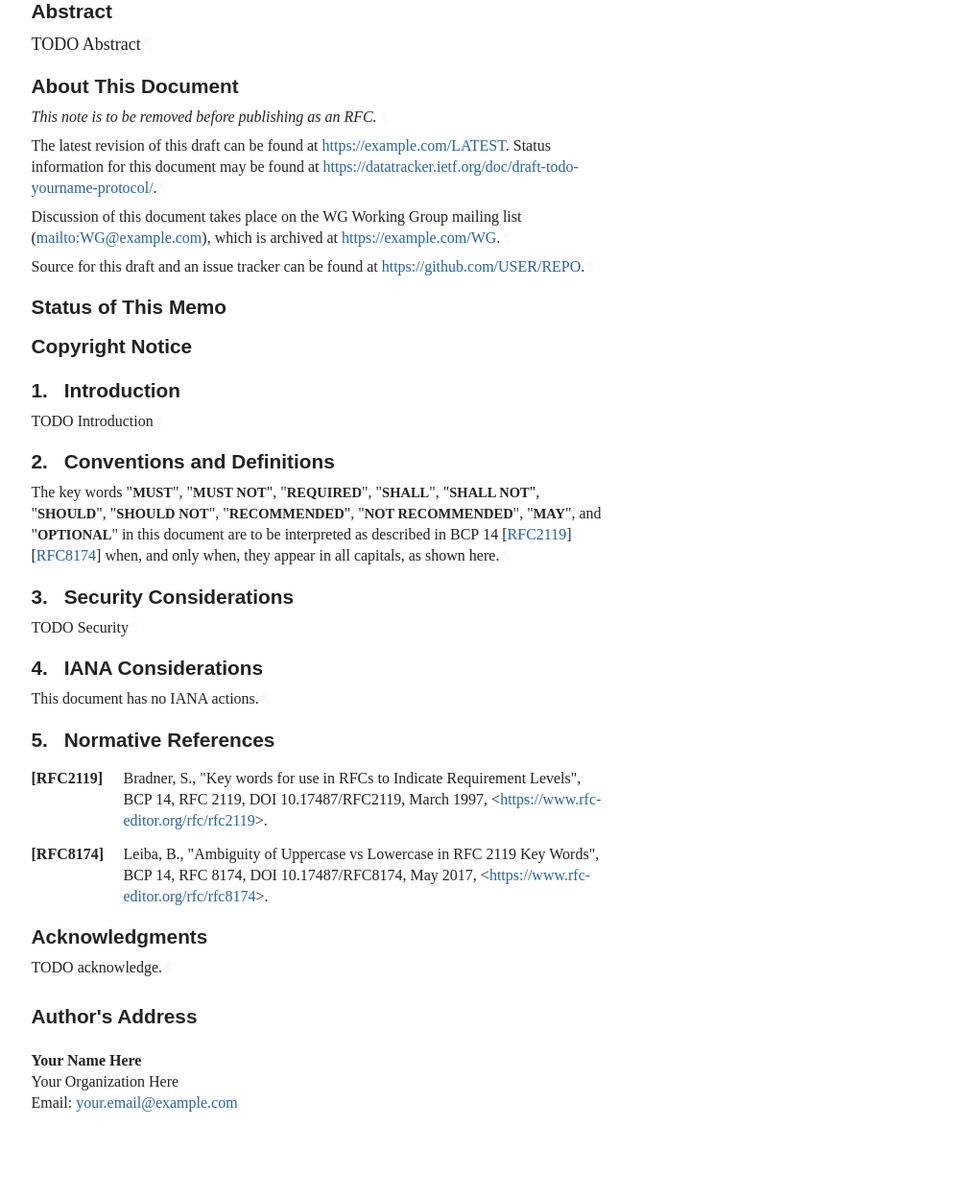
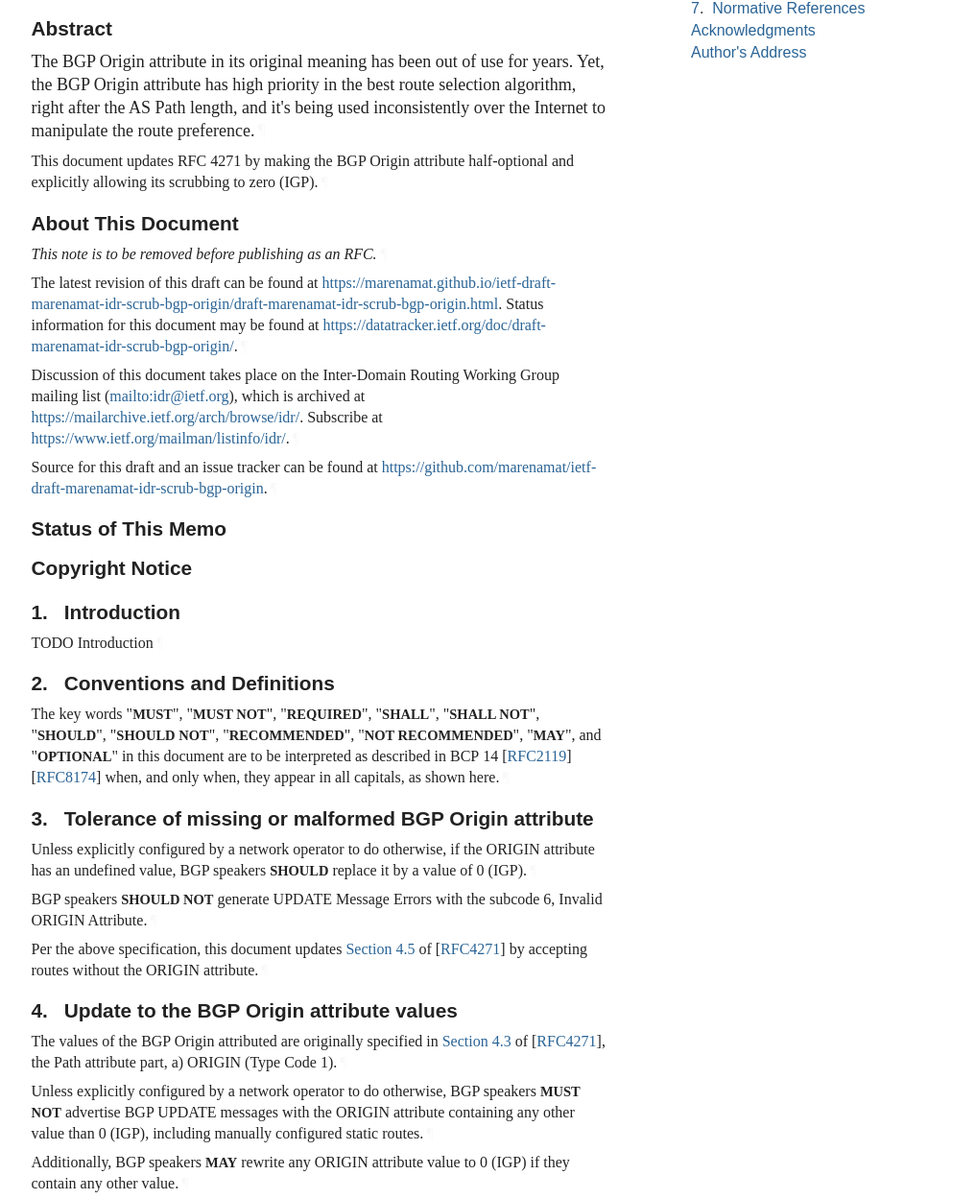
Before and after one commit to marenamat/ietf-draft-marenamat-idr-scrub-bgp-origin, a plain HTML site: page draft-marenamat-idr-scrub-bgp-origin.html in a window 1280 px wide. Shown: the part 313-1562 px from the top of the page at 96% size, without its empty margins (92-1108 px from the left). Drawn offline with Linux system fonts and the light colour scheme; a web font is replaced by a local one.

Commit message:
Script updating gh-pages from c3ee3e6. [ci skip]

```diff
--- a/draft-marenamat-idr-scrub-bgp-origin.html
+++ b/draft-marenamat-idr-scrub-bgp-origin.html
@@ -5,15 +5,19 @@
 <meta content="Common,Latin" name="scripts">
 <meta content="initial-scale=1.0" name="viewport">
 <title>Scrubbing BGP ORIGIN Attribute</title>
-<meta content="Your Name Here" name="author">
+<meta content="Maria Matejka" name="author">
 <meta content="
-       TODO Abstract
+       The BGP Origin attribute in its original meaning has been out of use for years.
+Yet, the BGP Origin attribute has high priority in the best route
+selection algorithm, right after the AS Path length, and it's being used
+inconsistently over the Internet to manipulate the route preference.
+       This document updates RFC 4271 by making the BGP Origin attribute half-optional
+and explicitly allowing its scrubbing to zero (IGP).
     " name="description">
 <meta content="xml2rfc 3.31.0" name="generator">
-<meta content="next generation" name="keyword">
-<meta content="unicorn" name="keyword">
-<meta content="sparkling distributed ledger" name="keyword">
-<meta content="draft-todo-yourname-protocol-latest" name="ietf.draft">
+<meta content="EGP" name="keyword">
+<meta content="attribute manipulation" name="keyword">
+<meta content="draft-marenamat-idr-scrub-bgp-origin-latest" name="ietf.draft">
 <!-- Generator version information:
   xml2rfc 3.31.0
     Python 3.12.12
@@ -1048,7 +1052,7 @@ svg :is([fill="white"], [fill^="#fff"]) {
 <td class="right">November 2025</td>
 </tr></thead>
 <tfoot><tr>
-<td class="left">Here</td>
+<td class="left">Matejka</td>
 <td class="center">Expires 5 May 2026</td>
 <td class="right">[Page]</td>
 </tr></tfoot>
@@ -1057,9 +1061,12 @@ svg :is([fill="white"], [fill^="#fff"]) {
 <div id="internal-metadata" class="document-information">
 <dl id="identifiers">
 <dt class="label-workgroup">Workgroup:</dt>
-<dd class="workgroup">WG Working Group</dd>
+<dd class="workgroup">Inter-Domain Routing</dd>
 <dt class="label-internet-draft">Internet-Draft:</dt>
-<dd class="internet-draft">draft-todo-yourname-protocol-latest</dd>
+<dd class="internet-draft">draft-marenamat-idr-scrub-bgp-origin-latest</dd>
+<dt class="label-updates">Updates:</dt>
+<dd class="updates">
+<a href="https://www.rfc-editor.org/rfc/rfc4271" class="eref">4271</a> (if approved)</dd>
 <dt class="label-published">Published:</dt>
 <dd class="published">
 <time datetime="2025-11-01" class="published">1 November 2025</time>
@@ -1071,8 +1078,8 @@ svg :is([fill="white"], [fill^="#fff"]) {
 <dt class="label-authors">Author:</dt>
 <dd class="authors">
 <div class="author">
-      <div class="author-name">Y. N. Here</div>
-<div class="org">Your Organization Here</div>
+      <div class="author-name">M. Matejka</div>
+<div class="org">CZ.NIC</div>
 </div>
 </dd>
 </dl>
@@ -1080,7 +1087,12 @@ svg :is([fill="white"], [fill^="#fff"]) {
 <h1 id="title">Scrubbing BGP ORIGIN Attribute</h1>
 <section id="section-abstract">
       <h2 id="abstract"><a href="#abstract" class="selfRef">Abstract</a></h2>
-<p id="section-abstract-1">TODO Abstract<a href="#section-abstract-1" class="pilcrow">¶</a></p>
+<p id="section-abstract-1">The BGP Origin attribute in its original meaning has been out of use for years.
+Yet, the BGP Origin attribute has high priority in the best route
+selection algorithm, right after the AS Path length, and it's being used
+inconsistently over the Internet to manipulate the route preference.<a href="#section-abstract-1" class="pilcrow">¶</a></p>
+<p id="section-abstract-2">This document updates RFC 4271 by making the BGP Origin attribute half-optional
+and explicitly allowing its scrubbing to zero (IGP).<a href="#section-abstract-2" class="pilcrow">¶</a></p>
 </section>
 <section class="note rfcEditorRemove" id="section-note.1">
       <h2 id="name-about-this-document">
@@ -1088,14 +1100,15 @@ svg :is([fill="white"], [fill^="#fff"]) {
       </h2>
 <p id="section-note.1-1">This note is to be removed before publishing as an RFC.<a href="#section-note.1-1" class="pilcrow">¶</a></p>
 <p id="section-note.1-2">
-        The latest revision of this draft can be found at <span><a href="https://example.com/LATEST">https://example.com/LATEST</a></span>.
-        Status information for this document may be found at <span><a href="https://datatracker.ietf.org/doc/draft-todo-yourname-protocol/">https://datatracker.ietf.org/doc/draft-todo-yourname-protocol/</a></span>.<a href="#section-note.1-2" class="pilcrow">¶</a></p>
+        The latest revision of this draft can be found at <span><a href="https://marenamat.github.io/ietf-draft-marenamat-idr-scrub-bgp-origin/draft-marenamat-idr-scrub-bgp-origin.html">https://marenamat.github.io/ietf-draft-marenamat-idr-scrub-bgp-origin/draft-marenamat-idr-scrub-bgp-origin.html</a></span>.
+        Status information for this document may be found at <span><a href="https://datatracker.ietf.org/doc/draft-marenamat-idr-scrub-bgp-origin/">https://datatracker.ietf.org/doc/draft-marenamat-idr-scrub-bgp-origin/</a></span>.<a href="#section-note.1-2" class="pilcrow">¶</a></p>
 <p id="section-note.1-3">
         Discussion of this document takes place on the
-        WG Working Group mailing list (<span><a href="mailto:WG@example.com">mailto:WG@example.com</a></span>),
-        which is archived at <span><a href="https://example.com/WG">https://example.com/WG</a></span>.<a href="#section-note.1-3" class="pilcrow">¶</a></p>
+        Inter-Domain Routing Working Group mailing list (<span><a href="mailto:idr@ietf.org">mailto:idr@ietf.org</a></span>),
+        which is archived at <span><a href="https://mailarchive.ietf.org/arch/browse/idr/">https://mailarchive.ietf.org/arch/browse/idr/</a></span>.
+        Subscribe at <span><a href="https://www.ietf.org/mailman/listinfo/idr/">https://www.ietf.org/mailman/listinfo/idr/</a></span>.<a href="#section-note.1-3" class="pilcrow">¶</a></p>
 <p id="section-note.1-4">Source for this draft and an issue tracker can be found at
-        <span><a href="https://github.com/USER/REPO">https://github.com/USER/REPO</a></span>.<a href="#section-note.1-4" class="pilcrow">¶</a></p>
+        <span><a href="https://github.com/marenamat/ietf-draft-marenamat-idr-scrub-bgp-origin">https://github.com/marenamat/ietf-draft-marenamat-idr-scrub-bgp-origin</a></span>.<a href="#section-note.1-4" class="pilcrow">¶</a></p>
 </section>
 <div id="status-of-memo">
 <section id="section-boilerplate.1">
@@ -1152,19 +1165,25 @@ svg :is([fill="white"], [fill^="#fff"]) {
             <p id="section-toc.1-1.2.1" class="keepWithNext"><a href="#section-2" class="auto internal xref">2</a>.  <a href="#name-conventions-and-definitions" class="internal xref">Conventions and Definitions</a></p>
 </li>
           <li class="compact toc ulBare ulEmpty" id="section-toc.1-1.3">
-            <p id="section-toc.1-1.3.1" class="keepWithNext"><a href="#section-3" class="auto internal xref">3</a>.  <a href="#name-security-considerations" class="internal xref">Security Considerations</a></p>
+            <p id="section-toc.1-1.3.1" class="keepWithNext"><a href="#section-3" class="auto internal xref">3</a>.  <a href="#name-tolerance-of-missing-or-mal" class="internal xref">Tolerance of missing or malformed BGP Origin attribute</a></p>
 </li>
           <li class="compact toc ulBare ulEmpty" id="section-toc.1-1.4">
-            <p id="section-toc.1-1.4.1"><a href="#section-4" class="auto internal xref">4</a>.  <a href="#name-iana-considerations" class="internal xref">IANA Considerations</a></p>
+            <p id="section-toc.1-1.4.1"><a href="#section-4" class="auto internal xref">4</a>.  <a href="#name-update-to-the-bgp-origin-at" class="internal xref">Update to the BGP Origin attribute values</a></p>
 </li>
           <li class="compact toc ulBare ulEmpty" id="section-toc.1-1.5">
-            <p id="section-toc.1-1.5.1"><a href="#section-5" class="auto internal xref">5</a>.  <a href="#name-normative-references" class="internal xref">Normative References</a></p>
+            <p id="section-toc.1-1.5.1"><a href="#section-5" class="auto internal xref">5</a>.  <a href="#name-security-considerations" class="internal xref">Security Considerations</a></p>
 </li>
           <li class="compact toc ulBare ulEmpty" id="section-toc.1-1.6">
-            <p id="section-toc.1-1.6.1"><a href="#appendix-A" class="auto internal xref"></a><a href="#name-acknowledgments" class="internal xref">Acknowledgments</a></p>
+            <p id="section-toc.1-1.6.1"><a href="#section-6" class="auto internal xref">6</a>.  <a href="#name-iana-considerations" class="internal xref">IANA Considerations</a></p>
 </li>
           <li class="compact toc ulBare ulEmpty" id="section-toc.1-1.7">
-            <p id="section-toc.1-1.7.1"><a href="#appendix-B" class="auto internal xref"></a><a href="#name-authors-address" class="internal xref">Author's Address</a></p>
+            <p id="section-toc.1-1.7.1"><a href="#section-7" class="auto internal xref">7</a>.  <a href="#name-normative-references" class="internal xref">Normative References</a></p>
+</li>
+          <li class="compact toc ulBare ulEmpty" id="section-toc.1-1.8">
+            <p id="section-toc.1-1.8.1"><a href="#appendix-A" class="auto internal xref"></a><a href="#name-acknowledgments" class="internal xref">Acknowledgments</a></p>
+</li>
+          <li class="compact toc ulBare ulEmpty" id="section-toc.1-1.9">
+            <p id="section-toc.1-1.9.1"><a href="#appendix-B" class="auto internal xref"></a><a href="#name-authors-address" class="internal xref">Author's Address</a></p>
 </li>
         </ul>
 </nav>
@@ -1189,31 +1208,67 @@ described in BCP 14 <span>[<a href="#RFC2119" class="cite xref">RFC2119</a>]</s
 appear in all capitals, as shown here.<a href="#section-2-1" class="pilcrow">¶</a></p>
 </section>
 </div>
+<div id="tolerance-of-missing-or-malformed-bgp-origin-attribute">
+<section id="section-3">
+      <h2 id="name-tolerance-of-missing-or-mal">
+<a href="#section-3" class="section-number selfRef">3. </a><a href="#name-tolerance-of-missing-or-mal" class="section-name selfRef">Tolerance of missing or malformed BGP Origin attribute</a>
+      </h2>
+<p id="section-3-1">Unless explicitly configured by a network operator to do otherwise,
+if the ORIGIN attribute has an undefined value, BGP speakers <span class="bcp14">SHOULD</span>
+replace it by a value of 0 (IGP).<a href="#section-3-1" class="pilcrow">¶</a></p>
+<p id="section-3-2">BGP speakers <span class="bcp14">SHOULD NOT</span> generate UPDATE Message Errors with the subcode 6,
+Invalid ORIGIN Attribute.<a href="#section-3-2" class="pilcrow">¶</a></p>
+<p id="section-3-3">Per the above specification, this document updates <span><a href="https://rfc-editor.org/rfc/rfc4271#section-4.5" class="relref">Section 4.5</a> of [<a href="#RFC4271" class="cite xref">RFC4271</a>]</span>
+by accepting routes without the ORIGIN attribute.<a href="#section-3-3" class="pilcrow">¶</a></p>
+</section>
+</div>
+<div id="update-to-the-bgp-origin-attribute-values">
+<section id="section-4">
+      <h2 id="name-update-to-the-bgp-origin-at">
+<a href="#section-4" class="section-number selfRef">4. </a><a href="#name-update-to-the-bgp-origin-at" class="section-name selfRef">Update to the BGP Origin attribute values</a>
+      </h2>
+<p id="section-4-1">The values of the BGP Origin attributed are originally specified
+in <span><a href="https://rfc-editor.org/rfc/rfc4271#section-4.3" class="relref">Section 4.3</a> of [<a href="#RFC4271" class="cite xref">RFC4271</a>]</span>, the Path attribute part, a) ORIGIN (Type Code 1).<a href="#section-4-1" class="pilcrow">¶</a></p>
+<p id="section-4-2">Unless explicitly configured by a network operator to do otherwise,
+BGP speakers <span class="bcp14">MUST NOT</span> advertise BGP UPDATE messages with the ORIGIN
+attribute containing any other value than 0 (IGP), including manually
+configured static routes.<a href="#section-4-2" class="pilcrow">¶</a></p>
+<p id="section-4-3">Additionally, BGP speakers <span class="bcp14">MAY</span> rewrite any ORIGIN attribute value
+to 0 (IGP) if they contain any other value.<a href="#section-4-3" class="pilcrow">¶</a></p>
+<p id="section-4-4">Per the above specification, this document updates <span><a href="https://rfc-editor.org/rfc/rfc4271#section-4.3" class="relref">Section 4.3</a> of [<a href="#RFC4271" class="cite xref">RFC4271</a>]</span> by
+deprecating ORIGIN attribute values 1 (EGP) and 2 (INCOMPLETE), and
+<span><a href="https://rfc-editor.org/rfc/rfc4271#section-5.1.1" class="relref">Section 5.1.1</a> of [<a href="#RFC4271" class="cite xref">RFC4271</a>]</span>.<a href="#section-4-4" class="pilcrow">¶</a></p>
+</section>
+</div>
 <div id="security-considerations">
-<section id="section-3">
+<section id="section-5">
       <h2 id="name-security-considerations">
-<a href="#section-3" class="section-number selfRef">3. </a><a href="#name-security-considerations" class="section-name selfRef">Security Considerations</a>
+<a href="#section-5" class="section-number selfRef">5. </a><a href="#name-security-considerations" class="section-name selfRef">Security Considerations</a>
       </h2>
-<p id="section-3-1">TODO Security<a href="#section-3-1" class="pilcrow">¶</a></p>
+<p id="section-5-1">TODO Security<a href="#section-5-1" class="pilcrow">¶</a></p>
 </section>
 </div>
 <div id="iana-considerations">
-<section id="section-4">
+<section id="section-6">
       <h2 id="name-iana-considerations">
-<a href="#section-4" class="section-number selfRef">4. </a><a href="#name-iana-considerations" class="section-name selfRef">IANA Considerations</a>
+<a href="#section-6" class="section-number selfRef">6. </a><a href="#name-iana-considerations" class="section-name selfRef">IANA Considerations</a>
       </h2>
-<p id="section-4-1">This document has no IANA actions.<a href="#section-4-1" class="pilcrow">¶</a></p>
+<p id="section-6-1">This document has no IANA actions.<a href="#section-6-1" class="pilcrow">¶</a></p>
 </section>
 </div>
 <div id="sec-normative-references">
-<section id="section-5">
+<section id="section-7">
       <h2 id="name-normative-references">
-<a href="#section-5" class="section-number selfRef">5. </a><a href="#name-normative-references" class="section-name selfRef">Normative References</a>
+<a href="#section-7" class="section-number selfRef">7. </a><a href="#name-normative-references" class="section-name selfRef">Normative References</a>
       </h2>
 <dl class="references">
 <dt id="RFC2119">[RFC2119]</dt>
       <dd>
 <span class="refAuthor">Bradner, S.</span>, <span class="refTitle">"Key words for use in RFCs to Indicate Requirement Levels"</span>, <span class="seriesInfo">BCP 14</span>, <span class="seriesInfo">RFC 2119</span>, <span class="seriesInfo">DOI 10.17487/RFC2119</span>, <time datetime="1997-03" class="refDate">March 1997</time>, <span>&lt;<a href="https://www.rfc-editor.org/rfc/rfc2119">https://www.rfc-editor.org/rfc/rfc2119</a>&gt;</span>. </dd>
+<dd class="break"></dd>
+<dt id="RFC4271">[RFC4271]</dt>
+      <dd>
+<span class="refAuthor">Rekhter, Y., Ed.</span>, <span class="refAuthor">Li, T., Ed.</span>, and <span class="refAuthor">S. Hares, Ed.</span>, <span class="refTitle">"A Border Gateway Protocol 4 (BGP-4)"</span>, <span class="seriesInfo">RFC 4271</span>, <span class="seriesInfo">DOI 10.17487/RFC4271</span>, <time datetime="2006-01" class="refDate">January 2006</time>, <span>&lt;<a href="https://www.rfc-editor.org/rfc/rfc4271">https://www.rfc-editor.org/rfc/rfc4271</a>&gt;</span>. </dd>
 <dd class="break"></dd>
 <dt id="RFC8174">[RFC8174]</dt>
     <dd>
@@ -1236,11 +1291,16 @@ appear in all capitals, as shown here.<a href="#section-2-1" class="pilcrow">¶<
 <a href="#name-authors-address" class="section-name selfRef">Author's Address</a>
       </h2>
 <address class="vcard">
-        <div dir="auto" class="left"><span class="fn nameRole">Your Name Here</span></div>
-<div dir="auto" class="left"><span class="org">Your Organization Here</span></div>
+        <div dir="auto" class="left"><span class="fn nameRole">Maria Matejka</span></div>
+<div dir="auto" class="left"><span class="org">CZ.NIC</span></div>
+<div dir="auto" class="left"><span class="street-address">Milesovska 1136/5</span></div>
+<div dir="auto" class="left">
+<span class="postal-code">13000</span> <span class="locality">Praha</span>
+</div>
+<div dir="auto" class="left"><span class="country-name">Czechia</span></div>
 <div class="email">
 <span>Email:</span>
-<a href="mailto:your.email@example.com" class="email">your.email@example.com</a>
+<a href="mailto:maria.matejka@nic.cz" class="email">maria.matejka@nic.cz</a>, <a href="mailto:mq@jmq.cz" class="email">mq@jmq.cz</a>
 </div>
 </address>
 </section>
```
Also changed, not shown: draft-marenamat-idr-scrub-bgp-origin.txt.
